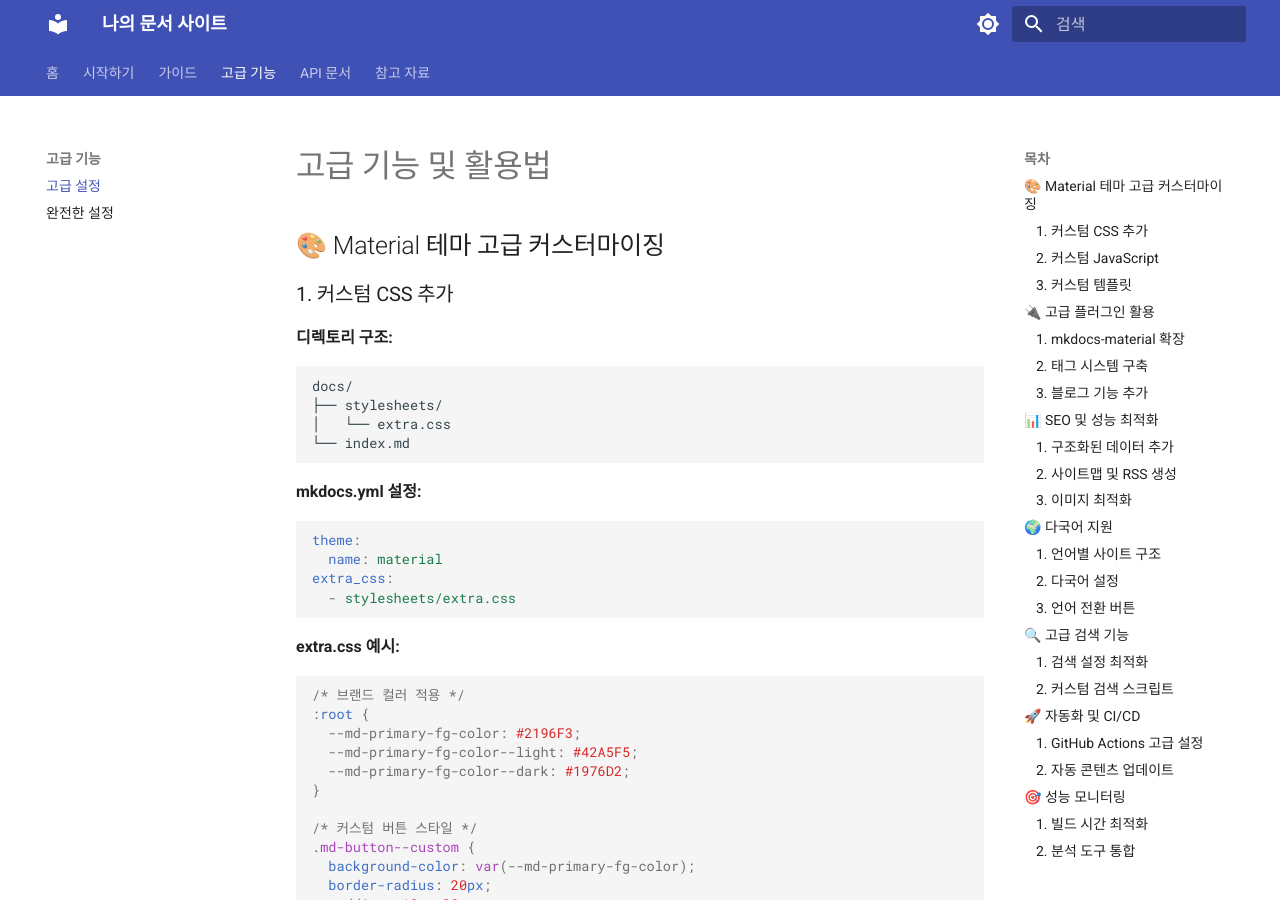
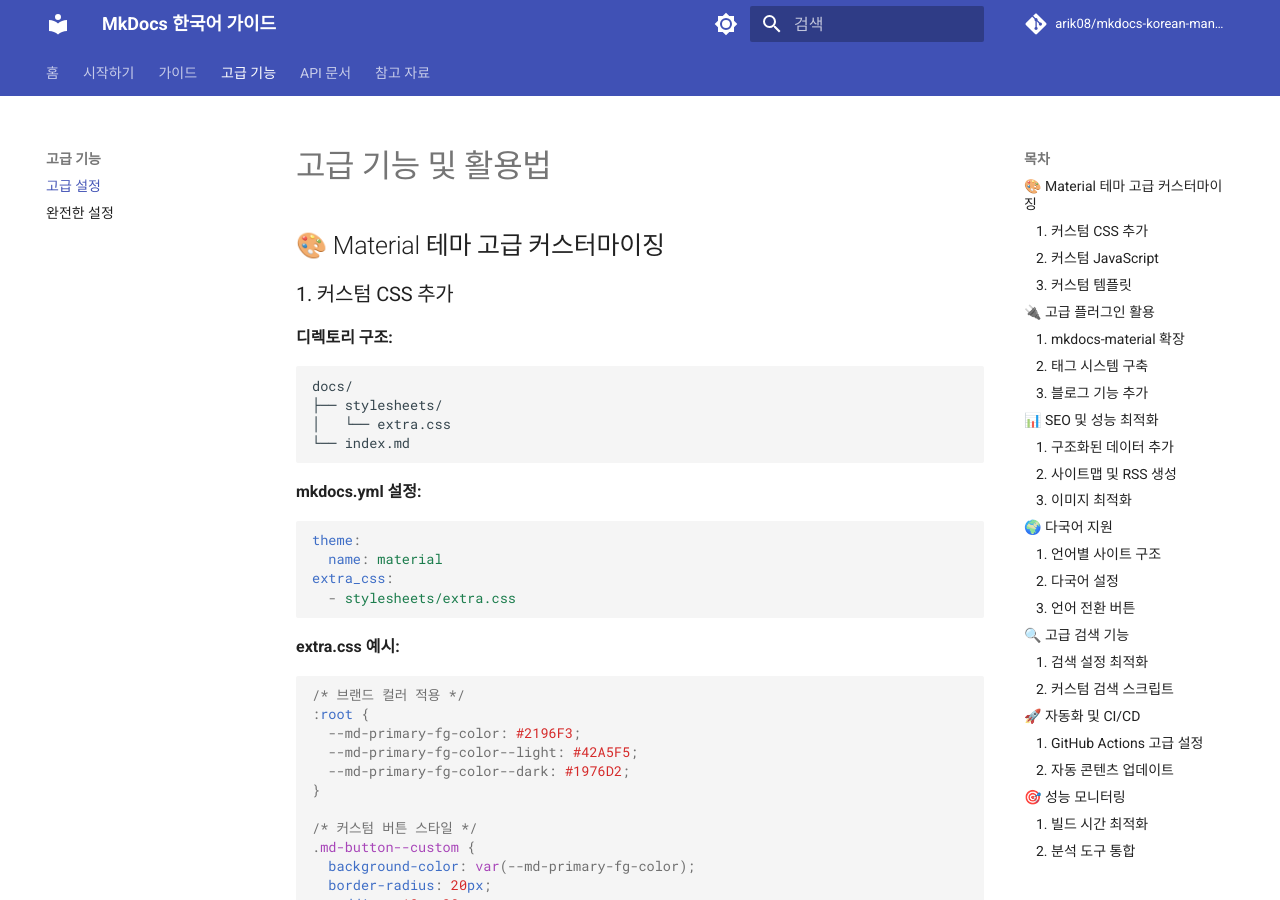
Before and after one commit to arik08/mkdocs-korean-manual, an MkDocs documentation site: the page built from docs/advanced-features.md, in a window 1280 px wide and 900 px high. Built offline with MkDocs 1.6.1 and Material for MkDocs 9.7.7, drawn with Linux system fonts in a browser that asks for light colours; comment, search, counter and statistics services are not loaded.

Commit message:
GitHub Pages 배포를 위한 설정 업데이트

```diff
--- a/mkdocs.yml
+++ b/mkdocs.yml
@@ -1,6 +1,12 @@
-site_name: 나의 문서 사이트
-site_description: MkDocs로 만든 문서 사이트
-site_author: Myeongcheol
+site_name: MkDocs 한국어 가이드
+site_description: MkDocs를 사용한 문서 사이트 구축 완전 가이드
+site_author: arik08
+site_url: https://arik08.github.io/mkdocs-korean-manual/
+
+# GitHub 정보
+repo_name: arik08/mkdocs-korean-manual
+repo_url: https://github.com/arik08/mkdocs-korean-manual
+edit_uri: edit/main/docs/
 
 # Theme 설정
 theme:
```
